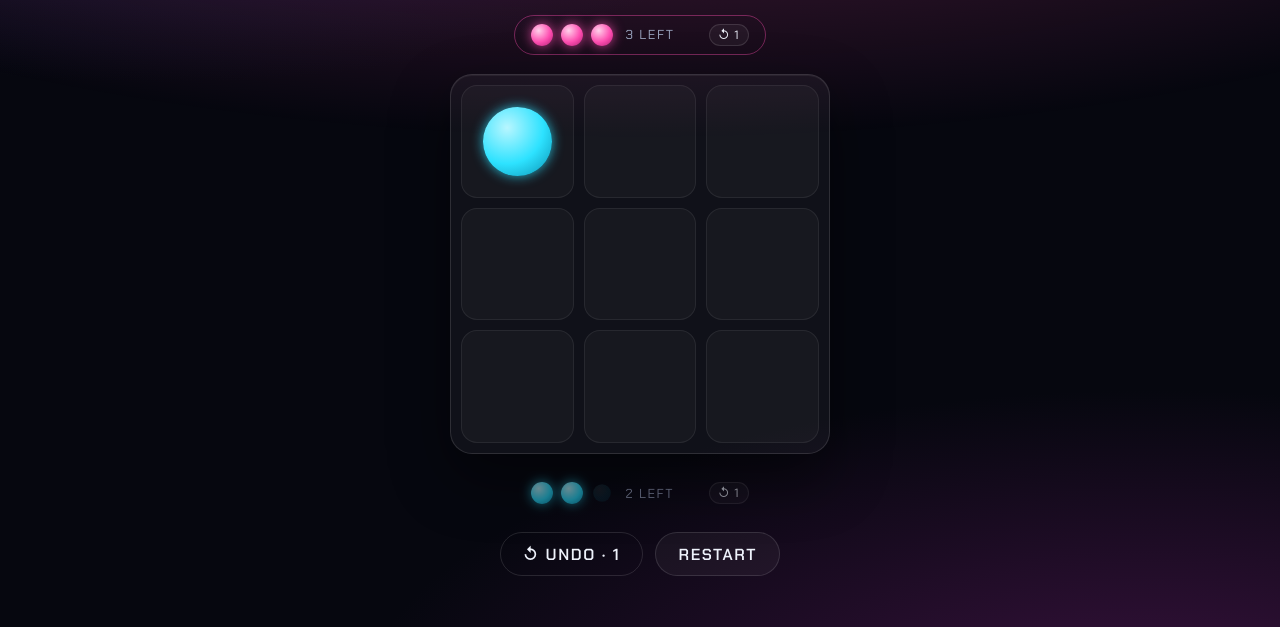
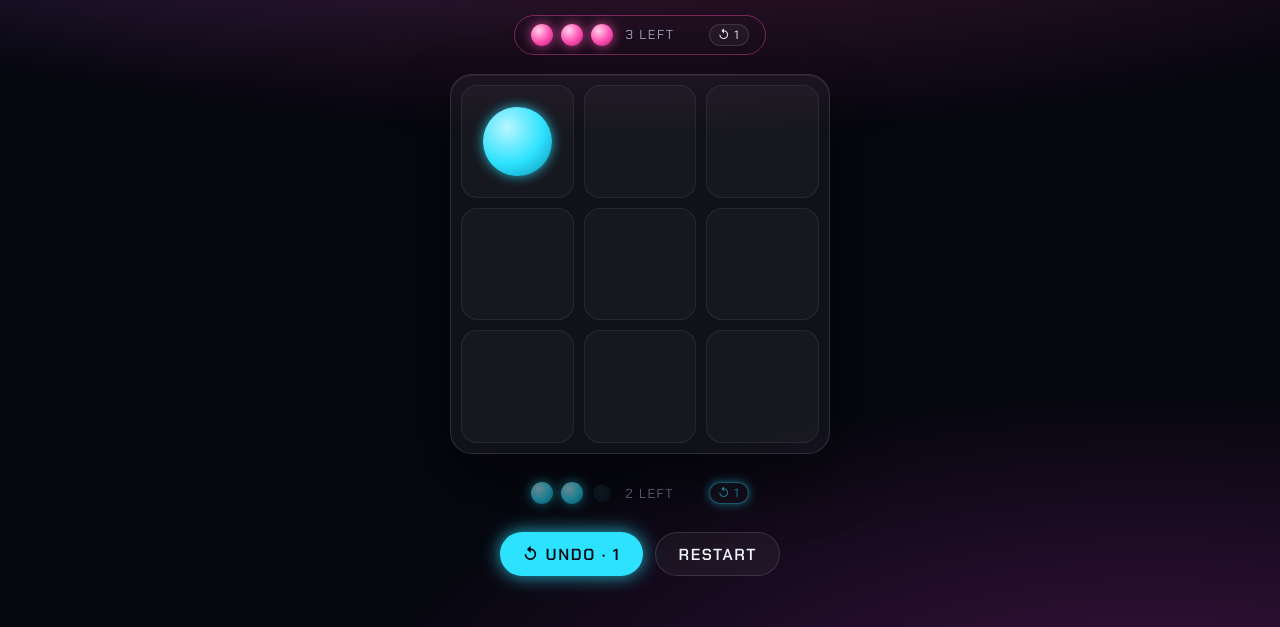
Before and after one commit to ziddiants/tic-tac-twist, a website built with Vite: page index.html in a window 1280 px wide. Both pictures are taken after a click on the button 517 px from the left and 314 px from the top of the page. Shown: the part 173-800 px from the top of the page. Built offline with nearby package versions, Linux system fonts and the light colour scheme.

Commit message:
TT-004b: colour the armed Undo to show whose take-back is live
A shared Undo button did not say which player its "· 1" belonged to. Now the
button wears the LAST MOVER's neon (the side opposite the turn wash, since undo
takes back the most recent move) with a soft shimmer sweep, and that player's
tray pill lights up in the same colour. Disabled/neutral when no take-back is
available. Shimmer degrades to the solid colour under prefers-reduced-motion
(the global reduced-motion rule already kills ::after animations).

Co-Authored-By: Claude Opus 4.8 <noreply@anthropic.com>

```diff
--- a/src/style.css
+++ b/src/style.css
@@ -223,6 +223,17 @@ body[data-turn="draw"] .status--declare {
 .tray__undo.is-spent {
   color: var(--muted);
   opacity: 0.5;
+}
+/* Lit while this player's take-back is the one that is actionable this instant. */
+.tray--cyan .tray__undo.is-armed {
+  color: var(--cyan);
+  border-color: rgba(45, 226, 255, 0.65);
+  box-shadow: 0 0 10px var(--cyan-glow);
+}
+.tray--magenta .tray__undo.is-armed {
+  color: var(--mag);
+  border-color: rgba(255, 79, 178, 0.65);
+  box-shadow: 0 0 10px var(--mag-glow);
 }
 
 /* ---- Board ---------------------------------------------------------------------- */
@@ -452,6 +463,34 @@ body[data-over="true"] .tray {
 body[data-over="true"] [data-action="undo"] {
   display: none;
 }
+/* Armed Undo wears the LAST MOVER's colour — the opposite side to the turn wash — so it is
+   plain whose take-back is live. A soft highlight sweeps across it; the matching tray pill
+   lights up in the same colour. */
+[data-action="undo"] {
+  position: relative;
+  overflow: hidden;
+}
+[data-action="undo"][data-arm] {
+  border-color: transparent;
+  color: #06070f;
+}
+[data-action="undo"][data-arm="cyan"] {
+  background: var(--cyan);
+  box-shadow: 0 0 18px var(--cyan-glow);
+}
+[data-action="undo"][data-arm="magenta"] {
+  background: var(--mag);
+  box-shadow: 0 0 18px var(--mag-glow);
+}
+[data-action="undo"][data-arm]::after {
+  content: "";
+  position: absolute;
+  inset: 0;
+  background: linear-gradient(105deg, transparent 35%, rgba(255, 255, 255, 0.5) 50%, transparent 65%);
+  transform: translateX(-120%);
+  animation: shimmer 2.4s ease-in-out infinite;
+  pointer-events: none;
+}
 /* Game over: Restart is the one thing to do next — filled, glowing, gently pulsing. */
 body[data-over="true"] .btn {
   border-color: transparent;
@@ -519,6 +558,11 @@ body[data-over="true"][data-turn="draw"] .btn {
     transform: scale(1.05);
   }
 }
+@keyframes shimmer {
+  to {
+    transform: translateX(120%);
+  }
+}
 @keyframes nudge {
   25% {
     transform: translateX(-4px);
--- a/src/ui/view.ts
+++ b/src/ui/view.ts
@@ -104,6 +104,11 @@ export function mountView(
     statusEl.textContent = statusText(ui);
     subEl.textContent = st.kind === "draw" ? "Position repeated 3 times" : "";
 
+    // Whose take-back is live right now: the last mover, and only while it is legal. Both
+    // the Undo button and one tray pill wear that player's colour so the pairing is obvious.
+    const mover = lastMover(match);
+    const armed = canUndo(match);
+
     for (const p of ["cyan", "magenta"] as const) {
       const left = PIECES_PER_PLAYER - pieceCount(board, p);
       const t = trays[p];
@@ -112,17 +117,21 @@ export function mountView(
       // Once the game is over the trays have nothing to say ("moving" would invite a tap).
       t.querySelector(".tray__label")!.textContent =
         st.kind !== "playing" ? "" : left > 0 ? `${left} left` : "moving";
-      // Each player's remaining undo (1 -> 0), a permanent per-player affordance while playing.
+      // Each player's remaining undo (1 -> 0); the pill lights up in their colour while
+      // their take-back is the one that is actionable this instant.
       const undosLeft = match.undosLeft[p];
       const badge = undoBadges[p];
       badge.textContent = `↺ ${undosLeft}`;
       badge.classList.toggle("is-spent", undosLeft === 0);
+      badge.classList.toggle("is-armed", armed && mover === p);
       badge.setAttribute("aria-label", `${NAME[p]} undo remaining, ${undosLeft}`);
     }
 
-    // Undo button: enabled only while a take-back is legal (see session.canUndo).
-    undoBtn.disabled = !canUndo(match);
-    const mover = lastMover(match);
+    // Undo button: enabled only while a take-back is legal (see session.canUndo). When armed
+    // it takes the last mover's colour — note that is the opposite side to the turn wash.
+    undoBtn.disabled = !armed;
+    if (armed && mover) undoBtn.dataset.arm = mover;
+    else delete undoBtn.dataset.arm;
     undoBtn.textContent = mover ? `↺ Undo · ${match.undosLeft[mover]}` : "↺ Undo";
 
     // Step-set count belongs to the end screen only (right above Restart).
```
